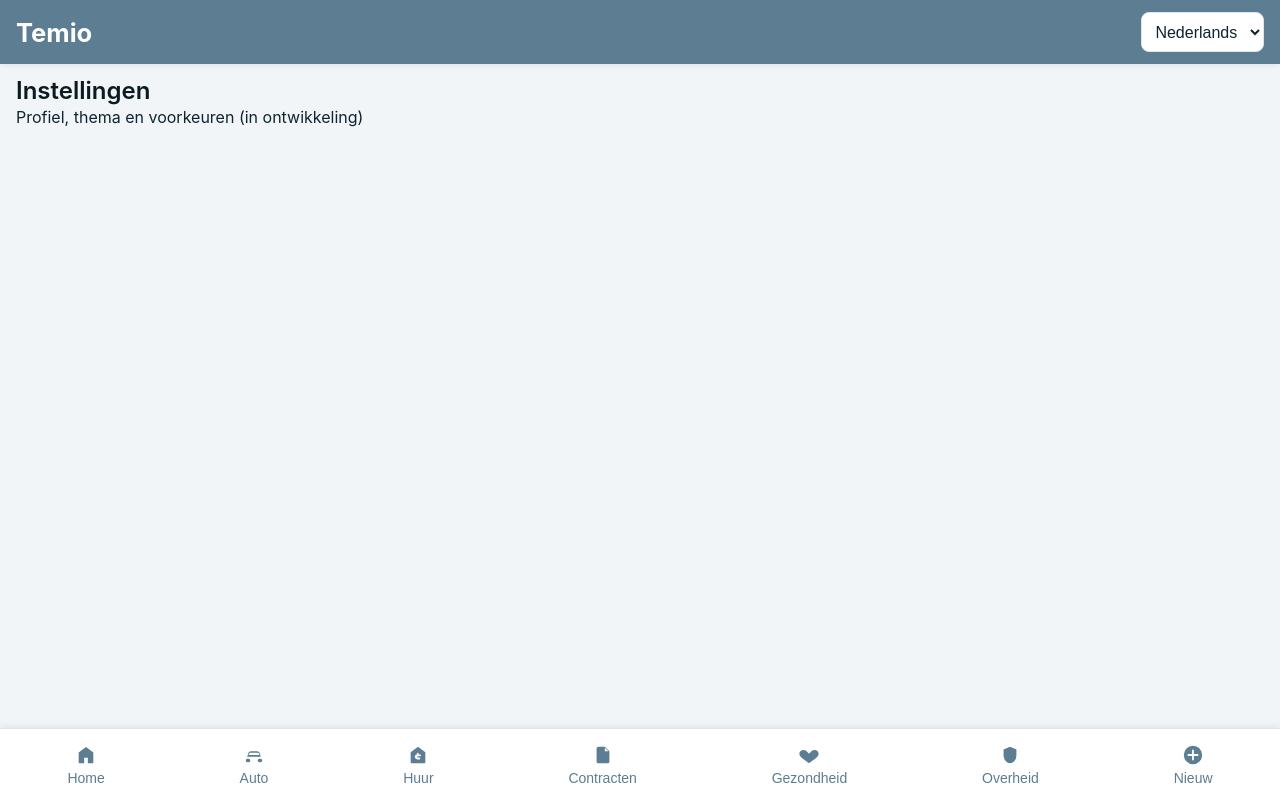
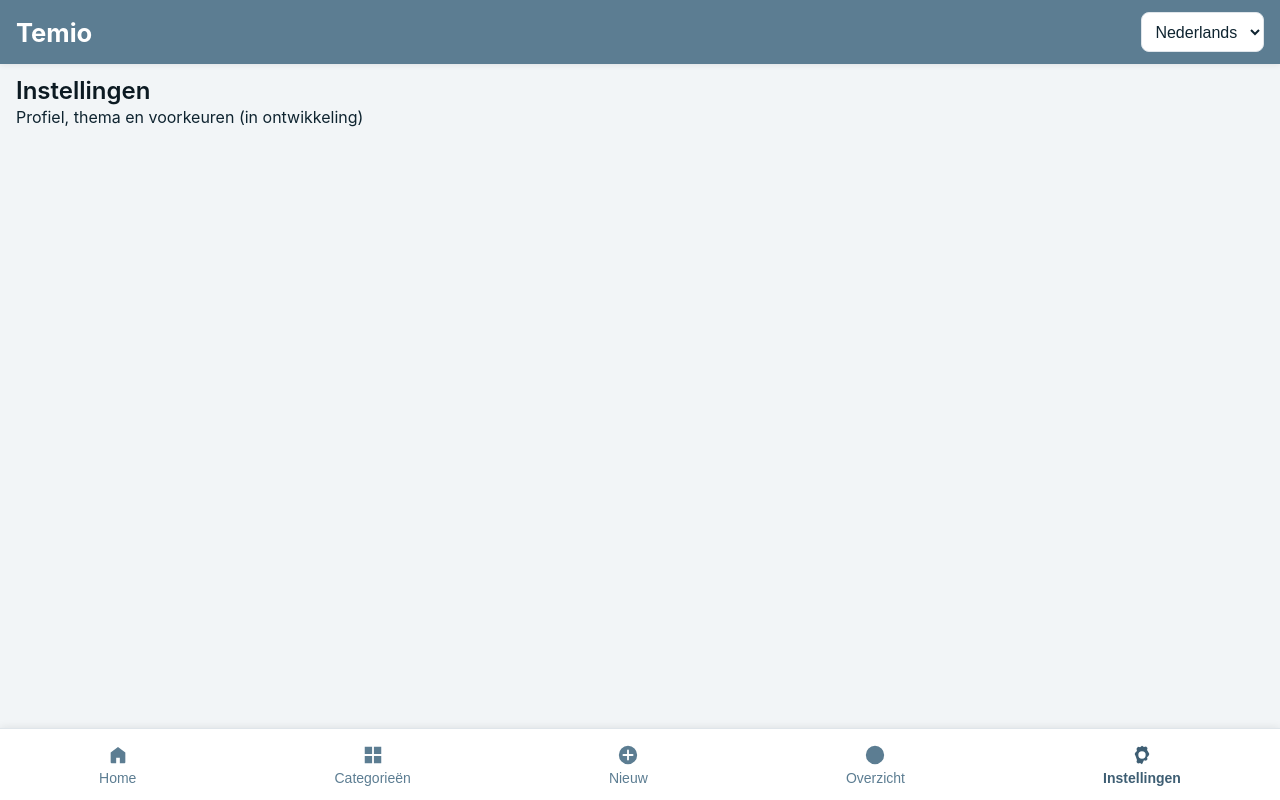
Before and after one commit to harrolds/temio, a React (Vite) app: page /settings in a window 1280 px wide. Built offline with nearby package versions, Linux system fonts and the light colour scheme.

Commit message:
Update Footer.jsx

```diff
--- a/src/components/layout/Footer.jsx
+++ b/src/components/layout/Footer.jsx
@@ -2,25 +2,26 @@ import React from "react";
 import { useNavigate, useLocation } from "react-router-dom";
 import {
   HomeFilled,
-  AutoFilled,
-  ContractenFilled,
-  GezondheidFilled,
-  OverheidFilled,
-  HuurFilled,
-  PlusFilled
+  GridFilled,
+  PlusFilled,
+  ClockFilled,
+  SettingsFilled
 } from "@/components/icons/FilledIcons";
 
+/**
+ * Footer – IA conform wens:
+ * Home | Categorieën | Nieuw | Overzicht (Agenda) | Instellingen
+ */
 export default function Footer() {
   const navigate = useNavigate();
   const location = useLocation();
 
   const buttons = [
     { icon: <HomeFilled />, label: "Home", path: "/" },
-    { icon: <AutoFilled />, label: "Auto", path: "/auto" },
-    { icon: <HuurFilled />, label: "Huur", path: "/huur" },
-    { icon: <ContractenFilled />, label: "Contracten", path: "/contracten" },
-    { icon: <GezondheidFilled />, label: "Gezondheid", path: "/gezondheid" },
-    { icon: <OverheidFilled />, label: "Overheid", path: "/overheid" }
+    { icon: <GridFilled />, label: "Categorieën", path: "/categories" },
+    { icon: <PlusFilled />, label: "Nieuw", path: "/add" },
+    { icon: <ClockFilled />, label: "Overzicht", path: "/agenda" },
+    { icon: <SettingsFilled />, label: "Instellingen", path: "/settings" }
   ];
 
   const go = (p) => p && p !== location.pathname && navigate(p);
@@ -38,11 +39,6 @@ export default function Footer() {
           <span>{b.label}</span>
         </button>
       ))}
-
-      <button onClick={() => go("/diversen")} aria-label="Nieuwe herinnering" title="Nieuwe herinnering">
-        <PlusFilled />
-        <span>Nieuw</span>
-      </button>
     </footer>
   );
 }
```
